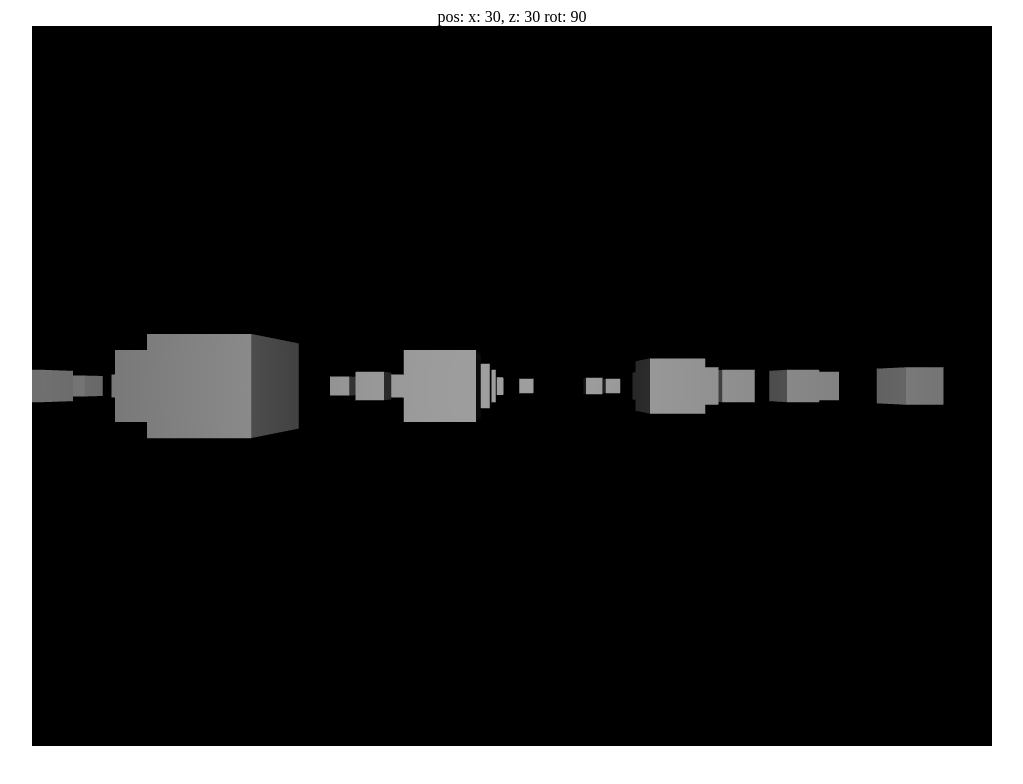
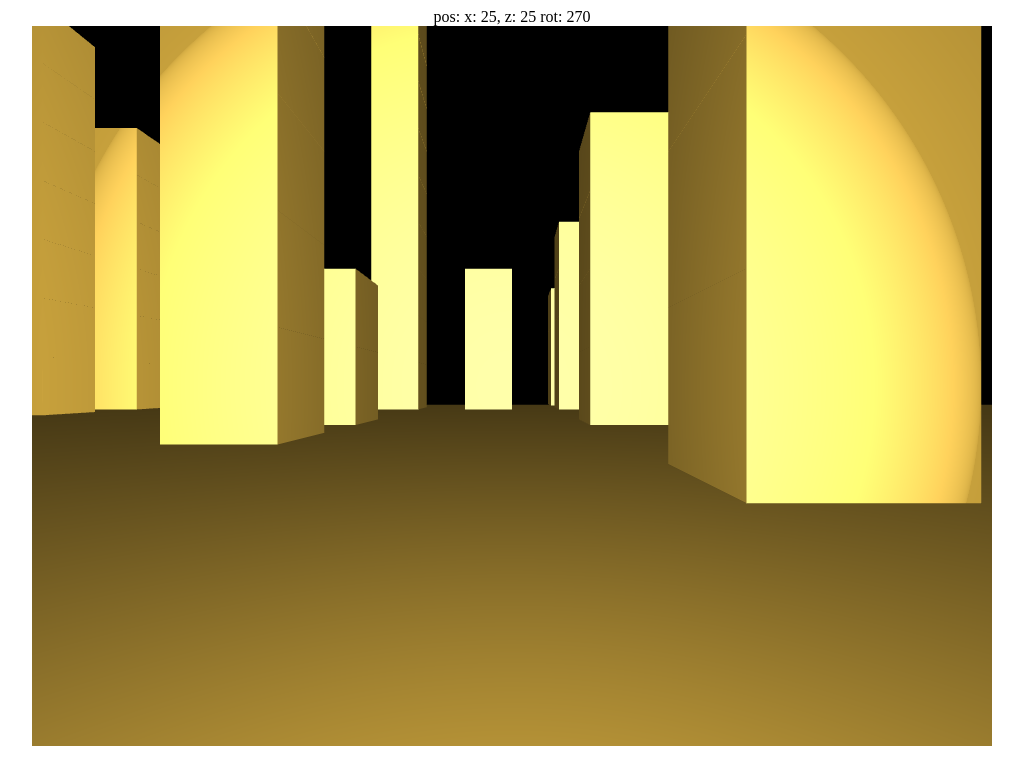
Before and after one commit to WellPlacedCactus/long-engine, a plain HTML site: page index.html in a window 1280 px wide. Shown: the whole page, without its empty margins (128-1151 px from the left). Drawn offline with Linux system fonts and the light colour scheme; animation ran at ten frames a second.

Commit message:
PHONG LIGHT SUPPORT

```diff
--- a/assets/shaders/fs.glsl
+++ b/assets/shaders/fs.glsl
@@ -1,21 +1,36 @@
 precision mediump float;
 
-varying vec2 f_texCoord;
+varying vec3 f_position;
 varying vec3 f_normal;
-varying vec3 f_toLight;
 
-uniform sampler2D sampler;
+struct Material
+{
+	vec3 ambient;
+	vec3 diffuse;
+	vec3 specular;
+	float shininess;
+};
 
+uniform vec3 lightPos;
+uniform vec3 cameraPos;
 uniform vec3 lightColor;
+uniform Material material;
 
 void main()
 {
-	vec3 unitNormal = normalize(f_normal);
-	vec3 unitLightVector = normalize(f_toLight);
+	// AMBIENT
+	vec3 ambient = material.ambient;
 
-	float poka = dot(unitNormal, unitLightVector);
-	float brightness = max(poka, 0.0);
-	vec3 diffuse = brightness * lightColor;
+	// DIFFUSE
+	vec3 norm = normalize(f_normal);
+	vec3 lightDir = normalize(lightPos - f_position);
+	vec3 diffuse = (max(dot(norm, lightDir), 0.0) * material.diffuse);
 
-	gl_FragColor = vec4(diffuse, 1.0) * texture2D(sampler, f_texCoord);
+	// SPECULAR
+	vec3 viewDir = normalize(cameraPos - f_position);
+	vec3 reflectDir = reflect(-lightDir, norm);
+	vec3 specular = (pow(max(dot(viewDir, reflectDir), 0.0), material.shininess) * material.specular);
+
+	vec3 final = (ambient + diffuse + specular) * lightColor;
+	gl_FragColor = vec4(final, 1.0);
 }
--- a/assets/shaders/vs.glsl
+++ b/assets/shaders/vs.glsl
@@ -1,24 +1,18 @@
 precision mediump float;
 
 attribute vec3 v_position;
-attribute vec2 v_texCoord;
 attribute vec3 v_normal;
 
-varying vec2 f_texCoord;
+varying vec3 f_position;
 varying vec3 f_normal;
-varying vec3 f_toLight;
 
 uniform mat4 model;
 uniform mat4 view;
 uniform mat4 proj;
 
-uniform vec3 lightPosition;
-
 void main()
 {
-	vec4 worldPosition = model * vec4(v_position, 1.0);
-	f_texCoord = v_texCoord;
-	f_normal = (model * vec4(v_normal, 0.0)).xyz;
-	f_toLight = lightPosition - worldPosition.xyz;
-	gl_Position = proj * view * worldPosition;
+	gl_Position = proj * view * model * vec4(v_position, 1.0);
+	f_position = vec3(model * vec4(v_position, 1.0));
+	f_normal = v_normal;
 }
--- a/index.html
+++ b/index.html
@@ -1,7 +1,7 @@
 <!DOCTYPE html>
 <html>
 <head>
-	<title>vu-bawx-world</title>
+	<title>cítỳ ổf gỗlđ</title>
 	<style>
 		body {
 			text-align: center;
--- a/js/classes/Camera.js
+++ b/js/classes/Camera.js
@@ -1,5 +1,5 @@
 
-import { canvas, mat4, keys, hud } from '../long.js';
+import { mat4, keys } from '../long.js';
 
 export default class Camera {
 
@@ -9,37 +9,25 @@ export default class Camera {
 		this.up = up;
 
 		this.view = new Float32Array(16);
-		this.angle = Math.PI / 2;
+		this.angle = Math.PI / 2 + Math.PI;
 		this.sens = 0.3;
 	}
 
-	move(x, y, z) {
-		this.position[0] += x;
-		this.position[1] += y;
-		this.position[2] += z;
+	move(rad) {
+		this.position[0] += Math.cos(rad) * this.sens; // x
+		this.position[2] += Math.sin(rad) * this.sens; // z
 	}
+
 
 	input() {
 		// running
 		this.sens = (keys[16] || keys[17]) ? 1 : 0.3;
 
 		// movement
-		if (keys[87] || keys[38]) {
-			this.position[0] += Math.cos(this.angle) * this.sens; // x
-			this.position[2] += Math.sin(this.angle) * this.sens; // z
-		}
-		if (keys[83] || keys[40]) {
-			this.position[0] -= Math.cos(this.angle) * this.sens; // x
-			this.position[2] -= Math.sin(this.angle) * this.sens; // z
-		}
-		if (keys[65]) {
-			this.position[0] += Math.cos(this.angle - Math.PI / 2) * this.sens; // x
-			this.position[2] += Math.sin(this.angle - Math.PI / 2) * this.sens; // z
-		}
-		if (keys[68]) {
-			this.position[0] += Math.cos(this.angle + Math.PI / 2) * this.sens; // x
-			this.position[2] += Math.sin(this.angle + Math.PI / 2) * this.sens; // z
-		}
+		if (keys[87] || keys[38]) this.move(this.angle);
+		if (keys[83] || keys[40]) this.move(this.angle + Math.PI);
+		if (keys[65]) this.move(this.angle - Math.PI / 2);
+		if (keys[68]) this.move(this.angle + Math.PI / 2);
 
 		// rotation
 		if (keys[37]) this.angle -= 0.04;
--- a/js/classes/Light.js
+++ /dev/null
@@ -1,8 +0,0 @@
-
-export default class Light {
-
-	constructor(position, color) {
-		this.position = position;
-		this.color = color;
-	}
-}
--- a/js/classes/Loader.js
+++ b/js/classes/Loader.js
@@ -6,10 +6,9 @@ export default class Loader {
 
 	constructor() {}
 
-	loadMesh(positions, texCoords, normals, indices) {
+	loadMesh(positions, normals, indices) {
 		this.loadAttribute(0, 3, positions);
-		this.loadAttribute(1, 2, texCoords);
-		this.loadAttribute(2, 3, normals);
+		this.loadAttribute(1, 3, normals);
 		this.loadIndices(indices);
 		return new Mesh(indices.length);
 	}
--- /dev/null
+++ b/js/classes/Material.js
@@ -0,0 +1,10 @@
+
+export default class Material {
+
+	constructor(ambient, diffuse, specular, shininess) {
+		this.ambient = ambient;
+		this.diffuse = diffuse;
+		this.specular = specular;
+		this.shininess = shininess;
+	}
+}
--- a/js/classes/Renderer.js
+++ b/js/classes/Renderer.js
@@ -1,6 +1,5 @@
 
 import { gl, mat4 } from '../long.js';
-import Light from './Light.js';
 
 export default class Renderer {
 
@@ -21,17 +20,16 @@ export default class Renderer {
 	enableAttribs() {
 		gl.enableVertexAttribArray(0);
 		gl.enableVertexAttribArray(1);
-		gl.enableVertexAttribArray(2);
 	}
 
 	disableAttribs() {
-		gl.disableVertexAttribArray(2);
 		gl.disableVertexAttribArray(1);
 		gl.disableVertexAttribArray(0);
 	}
 
 	renderClear() {
 		gl.clearColor(0.0, 0.0, 0.0, 1.0);
+		// gl.clearColor(1.0, 1.0, 1.0, 1.0);
 		gl.clear(gl.COLOR_BUFFER_BIT | gl.DEPTH_BUFFER_BIT);
 		gl.enable(gl.DEPTH_TEST);
 		gl.enable(gl.CULL_FACE);
@@ -39,14 +37,12 @@ export default class Renderer {
 		gl.cullFace(gl.BACK);
 	}
 
-	renderEntities(shader, mesh, texture, entities) {
-		texture.bind();
+	renderEntities(shader, mesh, entities) {
 		this.enableAttribs();
 		entities.forEach(e => {
 			shader.setModel(e.getModel());
 			gl.drawElements(gl.TRIANGLES, mesh.vertexCount, gl.UNSIGNED_SHORT, 0);
 		});
 		this.disableAttribs();
-		texture.unbind();
 	}
 }
--- a/js/classes/Shader.js
+++ b/js/classes/Shader.js
@@ -16,7 +16,10 @@ export default class Shader {
 		this.viewLocation = gl.getUniformLocation(this.program, 'view');
 		this.projLocation = gl.getUniformLocation(this.program, 'proj');
 
-		this.lightPositionLocation = gl.getUniformLocation(this.program, 'lightPosition');
+		// LIGHTING
+
+		this.lightPositionLocation = gl.getUniformLocation(this.program, 'lightPos');
+		this.cameraPositionLocation = gl.getUniformLocation(this.program, 'cameraPos');
 		this.lightColorLocation = gl.getUniformLocation(this.program, 'lightColor');
 	}
 
@@ -30,7 +33,7 @@ export default class Shader {
 		gl.shaderSource(shader, source);
 		gl.compileShader(shader);
 		if (!gl.getShaderParameter(shader, gl.COMPILE_STATUS)) {
-			console.error('Error vompiling shader!');
+			console.error('Error compiling shader!');
 			console.error(gl.getShaderInfoLog(shader));
 			return null;
 		} else {
@@ -82,16 +85,47 @@ export default class Shader {
 
 	// LIGHTING METHODS
 
-	setLight(light) {
+	setLightConstants(lightPosition, cameraPosition, lightColor, material) {
 		gl.uniform3f(
 			this.lightPositionLocation,
-			light.position[0],
-			light.position[1],
-			light.position[2]);
+			lightPosition[0],
+			lightPosition[1],
+			lightPosition[2]
+		);
+		gl.uniform3f(
+			this.cameraPositionLocation,
+			cameraPosition[0],
+			cameraPosition[1],
+			cameraPosition[2]
+		);
 		gl.uniform3f(
 			this.lightColorLocation,
-			light.color[0],
-			light.color[1],
-			light.color[2]);
+			lightColor[0],
+			lightColor[1],
+			lightColor[2]
+		);
+
+		gl.uniform3f(
+			gl.getUniformLocation(this.program, 'material.ambient'),
+			material.ambient[0],
+			material.ambient[1],
+			material.ambient[2],
+		);
+		gl.uniform3f(
+			gl.getUniformLocation(this.program, 'material.diffuse'),
+			material.diffuse[0],
+			material.diffuse[1],
+			material.diffuse[2],
+		);
+		gl.uniform3f(
+			gl.getUniformLocation(this.program, 'material.specular'),
+			material.specular[0],
+			material.specular[1],
+			material.specular[2],
+		);
+		gl.uniform1f(
+			gl.getUniformLocation(this.program, 'material.shininess'),
+			material.shininess
+		);
 	}
 }
--- a/js/long.js
+++ b/js/long.js
@@ -1,5 +1,5 @@
 
-import { loadTextFromFile, loadImageFromFile } from './utils.js';
+import { loadTextFromFile, loadImageFromFile, randi } from './utils.js';
 
 import Shader from './classes/Shader.js';
 import Loader from './classes/Loader.js';
@@ -7,9 +7,8 @@ import Renderer from './classes/Renderer.js';
 import Camera from './classes/Camera.js';
 
 import Cube from './classes/Cube.js';
-import Texture from './classes/Texture.js';
+import Material from './classes/Material.js';
 import Entity from './classes/Entity.js';
-import Light from './classes/Light.js';
 
 // QUANG TRONG ENGINE CONSTANTS
 
@@ -51,21 +50,33 @@ const demo = function(res) {
 	const shader = new Shader(res.vsText, res.fsText);
 	const loader = new Loader();
 	const renderer = new Renderer(75, canvas.width / canvas.height, 0.1, 1000.0);
-	const camera = new Camera([30, 0, 30], [0, 0, 0], [0, 1, 0], canvas);
+	const camera = new Camera([25, 0, 25], [0, 0, 0], [0, 1, 0], canvas);
 
-	const mesh = loader.loadMesh(Cube.positions, Cube.texCoords, Cube.normals, Cube.indices);
-	const texture = new Texture(res.crate);
+	const mesh = loader.loadMesh(Cube.positions, Cube.normals, Cube.indices);
+	const material = new Material(
+		[0.24725, 0.1995, 0.0745],
+		[0.75164, 0.60648, 0.22648],
+		[0.628281, 0.555802, 0.366065],
+		0.4
+	);
 	const entities = [];
-	const light = new Light([0, 2, 0], [1, 1, 1]);
+
+	entities.push(new Entity(
+		[25 * 2, -2, 25 * 2],
+		[0, 0, 0],
+		[25 * 2, 1, 25 * 2]
+	));
 
 	for (let z = 0; z < 25; z++) {
 		for (let x = 0; x < 25; x++) {
 			if (Math.random() < 0.2) {
-				entities.push(new Entity(
-					[x * 4, 0, z * 4],
-					[0, 0, 0],
-					[1, 1, 1]
-				));
+				for (let i = 0; i < randi(2, 10); i++) {
+					entities.push(new Entity(
+						[x * 4, i * 2, z * 4],
+						[0, 0, 0],
+						[1, 1, 1]
+					));
+				}
 			}
 		}
 	}
@@ -76,15 +87,19 @@ const demo = function(res) {
 	}
 
 	function loop() {
-		light.position = camera.position;
 		camera.input();
 		updateHUD();
 		shader.bind();
 		shader.setProj(renderer.getProj());
 		shader.setView(camera.getView());
-		shader.setLight(light);
+		shader.setLightConstants(
+			camera.position,
+			camera.position,
+			[1, 1, 1],
+			material
+		);
 		renderer.renderClear();
-		renderer.renderEntities(shader, mesh, texture, entities);
+		renderer.renderEntities(shader, mesh, entities);
 		shader.unbind();
 		requestAnimationFrame(loop);
 	}
```
